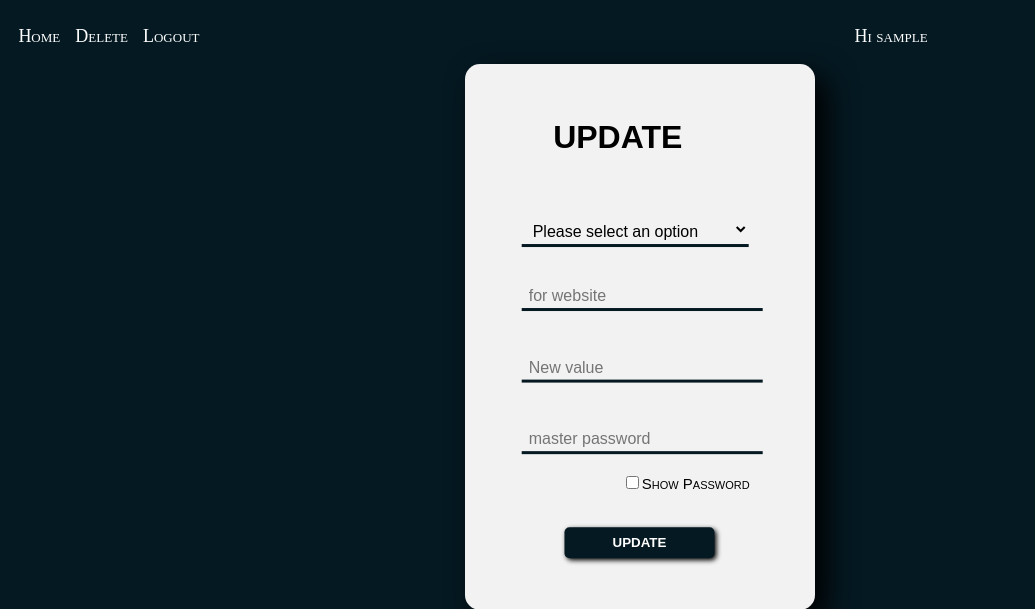
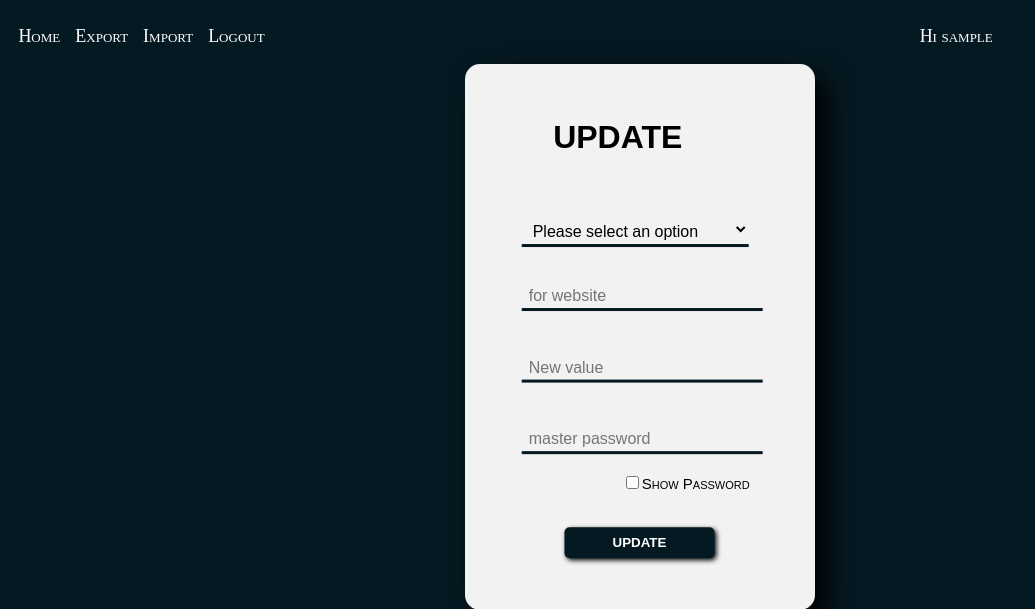
Before and after one commit to dpakverma789/django-project-PasswordManager, a Django app: page /manager/update/ in a window 1280 px wide; the page is wider, and only the part inside the window is pictured. Shown: the top 609 px of that part, without its empty margins (0-1035 px from the left). Run offline with Django 3.2, Linux system fonts and the light colour scheme; the visitor is signed in with stand-in values (Sample User, id 1); some libraries are stand-ins or nearby versions.

Commit message:
- updated template menu

```diff
--- a/passwordManager/templates/dashboard.html
+++ b/passwordManager/templates/dashboard.html
@@ -27,7 +27,7 @@
         <ul>
             <li><a href="/manager/save">Home</a></li>
             <li><a href="/manager/update/">Update</a></li>
-            <li><a href="/manager/delete/">Delete</a></li>
+            <li><a href="/manager/export/">Export</a></li>
             <li><a href="/signout">Logout</a></li>
             <li class="user-home"><a>Hi {{data.user}}</a></li>
         </ul>
--- a/passwordManager/templates/import.html
+++ b/passwordManager/templates/import.html
@@ -8,7 +8,7 @@
 	<div class="navigation-bar">
 		<ul>
 			<li><a href="/manager/save">Home</a></li>
-			<li><a href="/manager/delete/">Delete</a></li>
+			<li><a href="/manager/export/">Export</a></li>
 			<li><a href="/manager/update/">Update</a></li>
 			<li><a href="/signout">Logout</a></li>
 			<li class="user-recover"><a>Hi {{data.user}}</a></li>
--- a/passwordManager/templates/password_manager.html
+++ b/passwordManager/templates/password_manager.html
@@ -9,9 +9,9 @@
 		<ul>
 			<li><a href="/manager/dashboard/">Dashboard</a></li>
 			<li><a href="/manager/update/">Update</a></li>
-			<li><a href="/manager/delete/">Delete</a></li>
+			<li><a href="/manager/export/">Export</a></li>
 			<li><a href="/signout">Logout</a></li>
-			<li class="user-home"><a href="/manager/export/">Export</a></li>
+
 			<li class="user-home"><a href="/manager/import/">Import</a></li>
 			<li class="user-home"><a>Hi {{data.user}}</a></li>
 		</ul>
--- a/passwordManager/templates/recover.html
+++ b/passwordManager/templates/recover.html
@@ -8,7 +8,7 @@
 	<div class="navigation-bar">
 		<ul>
 			<li><a href="/manager/save">Home</a></li>
-			<li><a href="/manager/delete/">Delete</a></li>
+			<li><a href="/manager/export/">Export</a></li>
 			<li><a href="/manager/update/">Update</a></li>
 			<li><a href="/signout">Logout</a></li>
 			<li class="user-recover"><a>Hi {{data.user}}</a></li>
--- a/passwordManager/templates/update.html
+++ b/passwordManager/templates/update.html
@@ -8,7 +8,8 @@
 	<div class="navigation-bar">
 		<ul>
 			<li><a href="/manager/save">Home</a></li>
-			<li><a href="/manager/delete/">Delete</a></li>
+			<li><a href="/manager/export/">Export</a></li>
+			<li><a href="/manager/import/">Import</a></li>
 			<li><a href="/signout">Logout</a></li>
 			<li class="user-home"><a>Hi {{data.user}}</a></li>
 		</ul>
```
